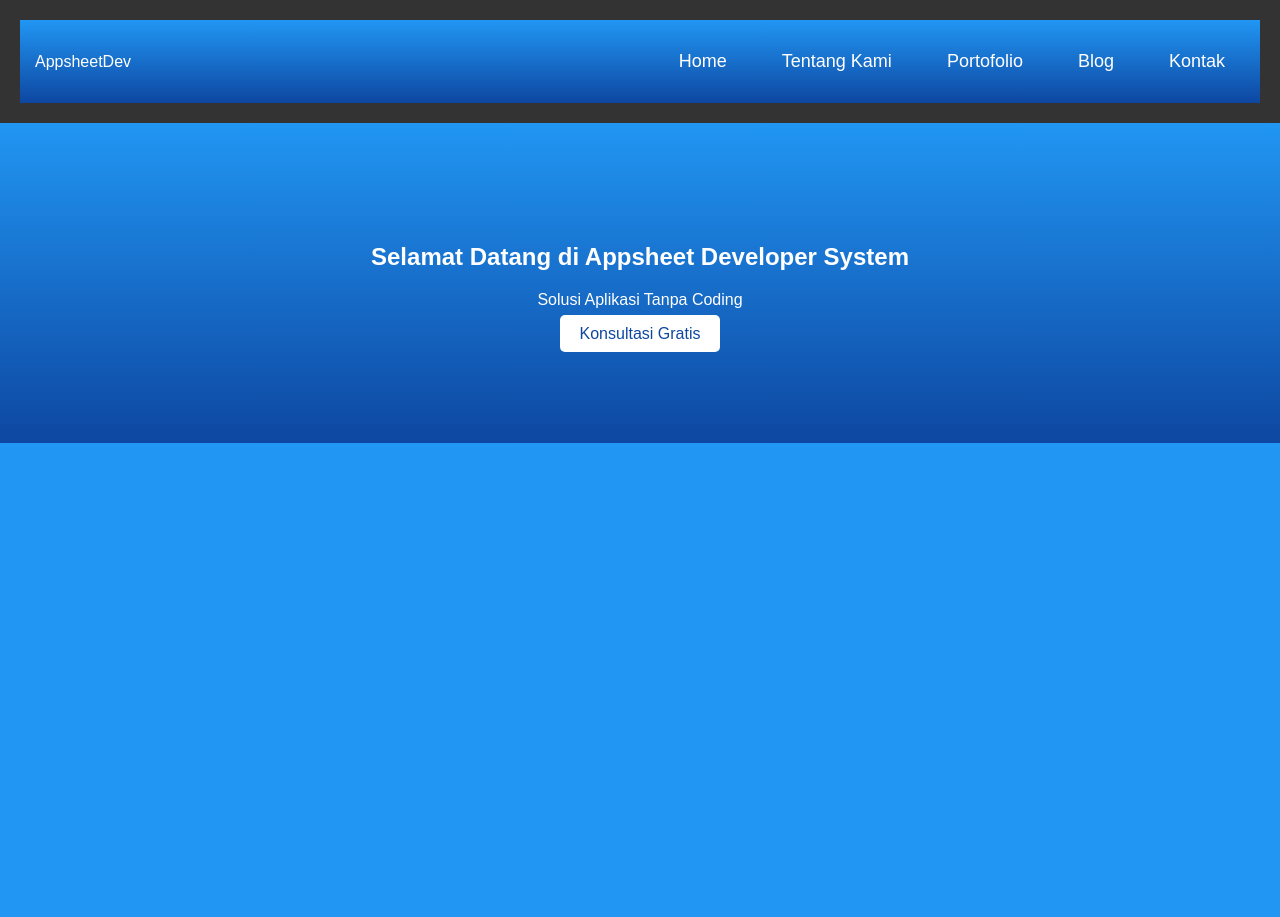
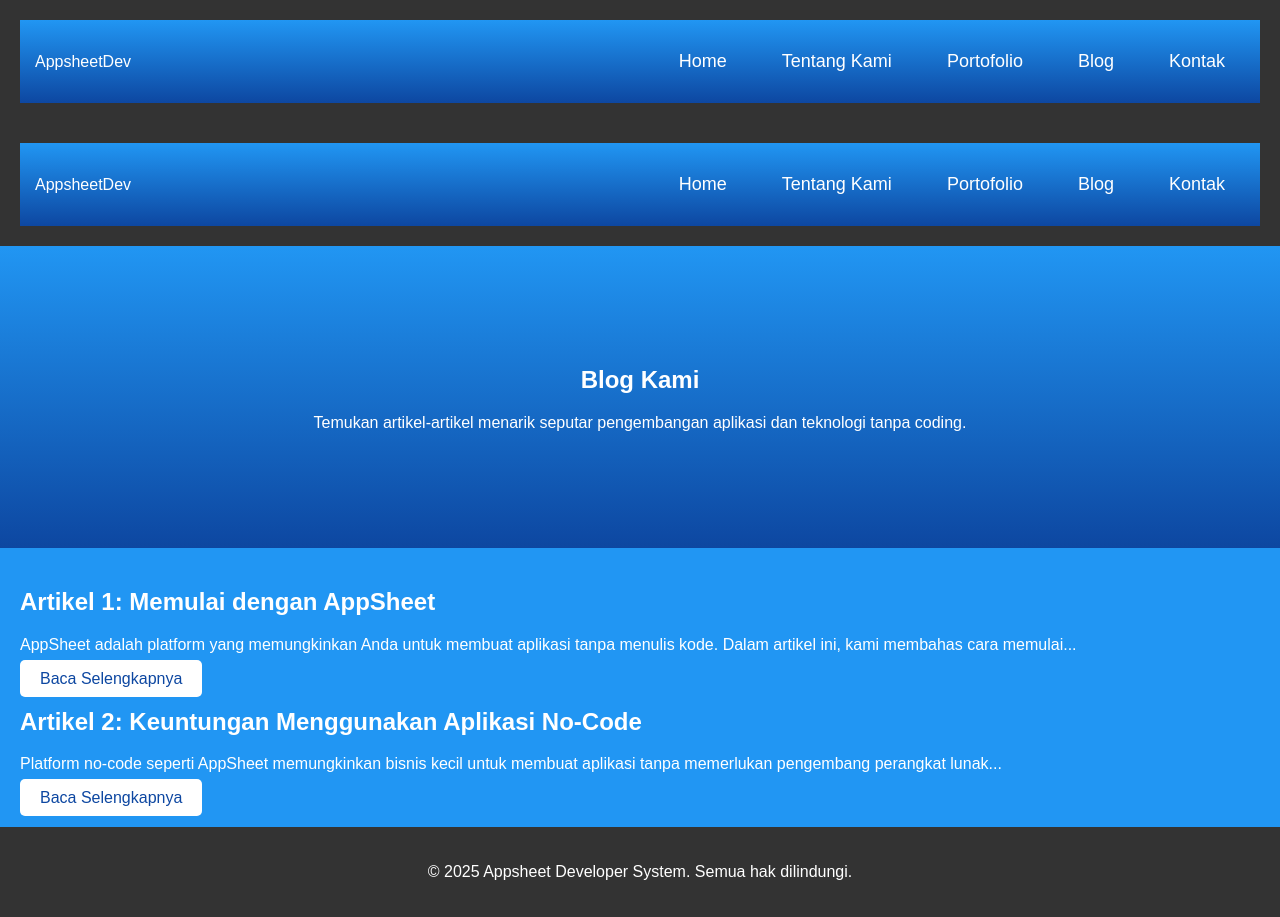
Before and after one commit to Asrul507/appsheet-developer-system, a plain HTML site: page blog.html in a window 1280 px wide. Before the commit the page ends 800 px from the top, so only its background shows below. Drawn offline with Linux system fonts and the light colour scheme.

Commit message:
Menambahkan halaman Portfolio, Contact, dan Blog

```diff
--- a/blog.html
+++ b/blog.html
@@ -25,11 +25,51 @@
     </nav>
   </header>
 
+  <!DOCTYPE html>
+<html lang="id">
+<head>
+  <meta charset="UTF-8">
+  <meta name="viewport" content="width=device-width, initial-scale=1.0">
+  <meta name="description" content="Blog - Appsheet Developer System">
+  <title>Blog</title>
+  <link rel="stylesheet" href="css/style.css">
+</head>
+<body>
+  <header id="header">
+    <nav class="navbar">
+      <div class="logo">AppsheetDev</div>
+      <ul class="nav-links">
+        <li><a href="index.html">Home</a></li>
+        <li><a href="about.html">Tentang Kami</a></li>
+        <li><a href="portfolio.html">Portofolio</a></li>
+        <li><a href="blog.html">Blog</a></li>
+        <li><a href="contact.html">Kontak</a></li>
+      </ul>
+    </nav>
+  </header>
+
   <section class="hero">
-    <h1>Selamat Datang di Appsheet Developer System</h1>
-    <p>Solusi Aplikasi Tanpa Coding</p>
-    <a href="contact.html" class="cta-button">Konsultasi Gratis</a>
+    <h1>Blog Kami</h1>
+    <p>Temukan artikel-artikel menarik seputar pengembangan aplikasi dan teknologi tanpa coding.</p>
   </section>
+
+  <section class="blog-posts">
+    <div class="blog-post">
+      <h2>Artikel 1: Memulai dengan AppSheet</h2>
+      <p>AppSheet adalah platform yang memungkinkan Anda untuk membuat aplikasi tanpa menulis kode. Dalam artikel ini, kami membahas cara memulai...</p>
+      <a href="article1.html" class="cta-button">Baca Selengkapnya</a>
+    </div>
+    <div class="blog-post">
+      <h2>Artikel 2: Keuntungan Menggunakan Aplikasi No-Code</h2>
+      <p>Platform no-code seperti AppSheet memungkinkan bisnis kecil untuk membuat aplikasi tanpa memerlukan pengembang perangkat lunak...</p>
+      <a href="article2.html" class="cta-button">Baca Selengkapnya</a>
+    </div>
+    <!-- Tambahkan artikel lainnya sesuai kebutuhan -->
+  </section>
+
+  <footer>
+    <p>&copy; 2025 Appsheet Developer System. Semua hak dilindungi.</p>
+  </footer>
 
   <script src="js/script.js"></script>
 </body>
```
Also changed, not shown: about.html (+32 -3 lines), contact.html (+44 -3 lines), portfolio.html (+43 -3 lines).
